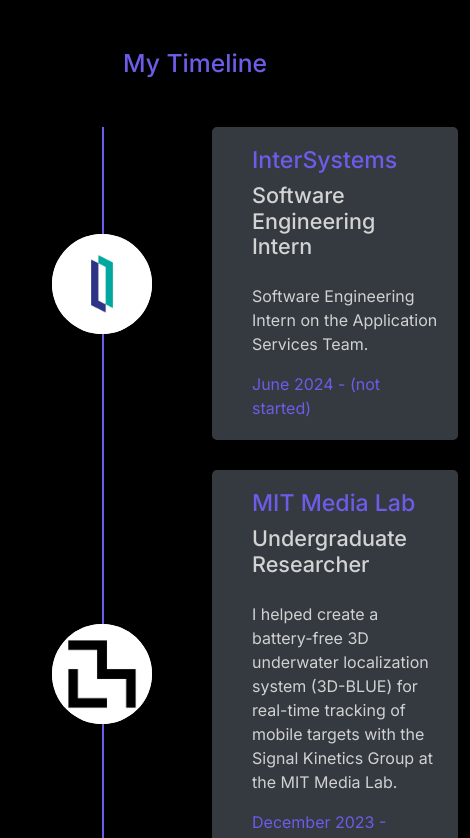
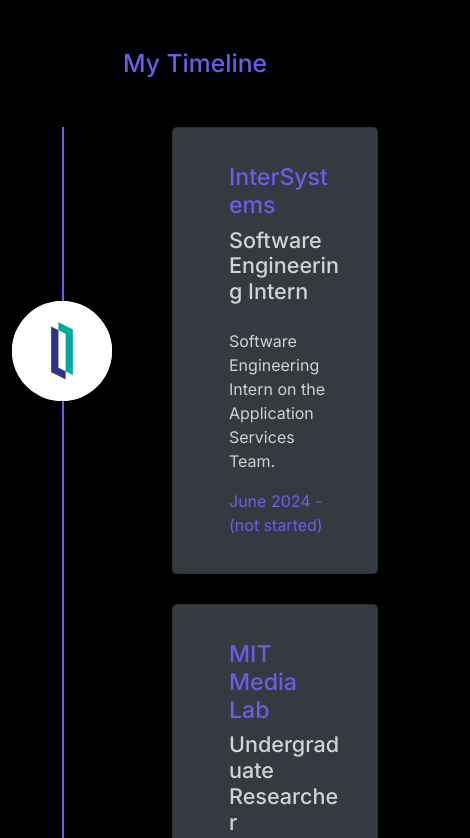
Before and after one commit to ChrisG777/personal-website, a Next.js app: page / in a window 390 px wide. Shown: the part 1280-2118 px from the top of the page, 470 px wide, since content can reach past the window. Built offline with nearby package versions, Linux system fonts and the light colour scheme.

Commit message:
actually solved the issues with mobile responsiveness by using bootstrap the way it was intended

```diff
--- a/src/components/timeline.module.css
+++ b/src/components/timeline.module.css
@@ -1,6 +1,3 @@
-.timelineContainer {
-    margin-left: 80px;
-  }
 
   .timeline {
     position: relative;
@@ -57,13 +54,3 @@
   .timelineIcon:hover {
     transform: translateY(-50%) scale(1.05);
   }
-
-  @media (max-width: 767px) { /* Adjust the max-width based on your design's mobile breakpoint */
-    .timeline {
-      padding-left: 80px; /* 40 pixels less than original padding */
-    }
-
-    .timelineLine {
-      left: 10px; /* 40 pixels less than original position */
-    }
-  }
--- a/src/components/timeline.tsx
+++ b/src/components/timeline.tsx
@@ -30,8 +30,8 @@
       <h2 className="text-center mb-5" style={{ color: "#6c5ce7" }}>
         My Timeline
       </h2>
-      <div className="row justify-content-start position-relative">
-        <div className={`col-md-10 ${styles.timelineContainer}`}>
+      <div className="row justify-content-center position-relative">
+        <div className={`col-sm-11 col-md-10 col-lg-10`}>
           <div className={`${styles.timeline}`}>
             <div className={`${styles.timelineLine}`}></div>
             {timelineData.map((item, index) => (
@@ -43,17 +43,22 @@
                       alt={`${item.title} Logo`}
                       width={100}
                       height={100}
+                      layout="responsive" // This ensures that the image scales with its container
                       style={{ borderRadius: "50%" }}
                     />
                   </Link>
                 </div>
-                <div className={`${styles.timelineContent}`}>
-                  <div className={`${styles.textContainer}`}>
-                    <h3 style={{ color: "#6c5ce7" }}>{item.title}</h3>
+                <div className={`card ${styles.timelineContent}`}>
+                  <div className={`card-body ${styles.textContainer}`}>
+                    <h3 className="card-title" style={{ color: "#6c5ce7" }}>
+                      {item.title}
+                    </h3>
                     <h4 style={{ color: "#d3d3d3" }} className="mb-4">
                       {item.positionTitle}
                     </h4>
-                    <p style={{ color: "#d1d1d1" }}>{item.description}</p>
+                    <p className="card-text" style={{ color: "#d1d1d1" }}>
+                      {item.description}
+                    </p>
                     <p
                       className={`${styles.timelineDate}`}
                       style={{ color: "#6c5ce7" }}
```
